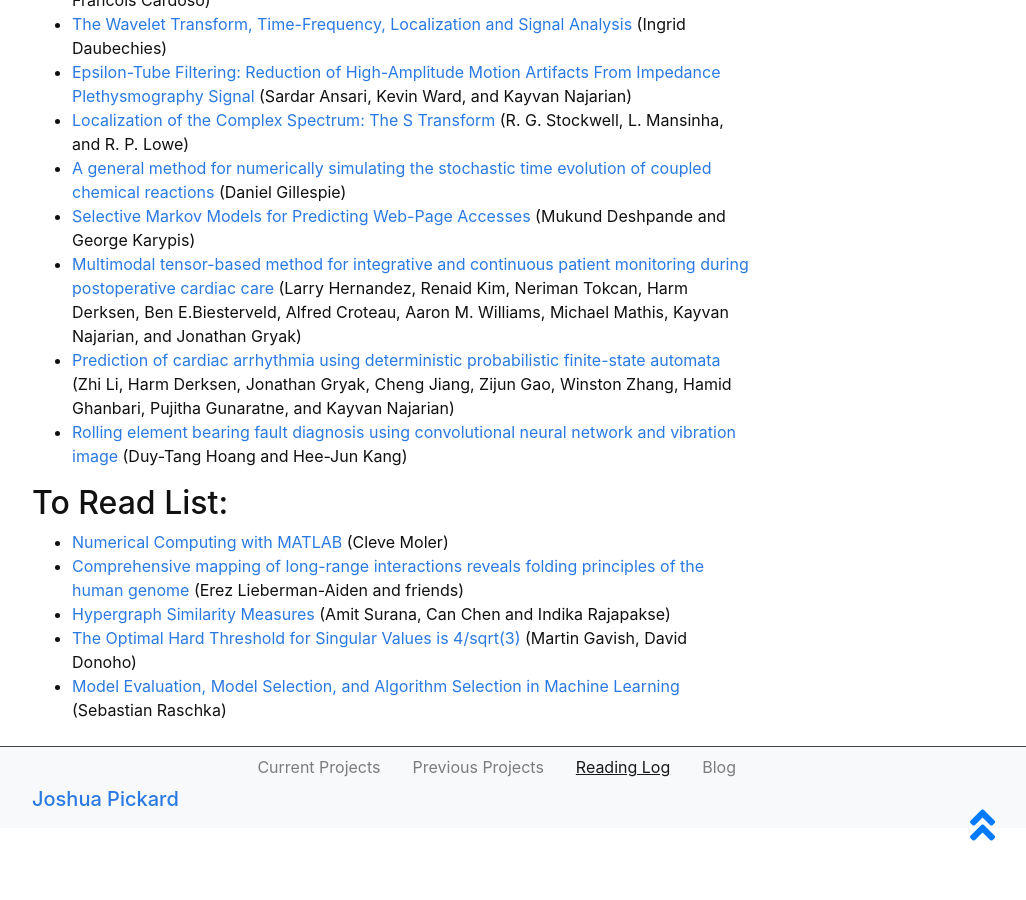
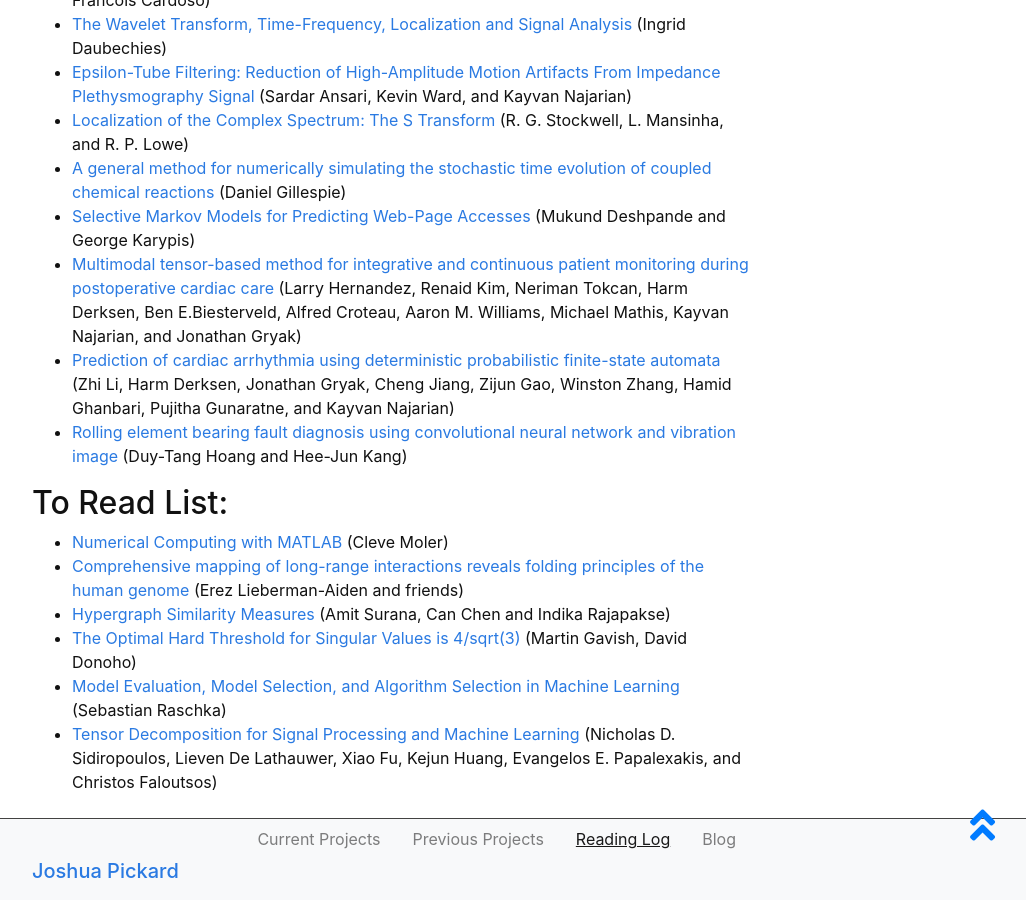
Before and after one commit to Jpickard1/jpickard1.github.io, a Jekyll site: the page built from content/3-Reading_Log.md, in a window 1280 px wide and 900 px high, scrolled down 627 px. Shown: the whole window, without its empty margins (248-1274 px from the left). Built offline with Jekyll 4.4.1, drawn with Linux system fonts in a browser that asks for light colours.

Commit message:
Update 3-Reading_Log.md

```diff
--- a/content/3-Reading_Log.md
+++ b/content/3-Reading_Log.md
@@ -35,3 +35,5 @@ description: >
 - [Hypergraph Similarity Measures](https://drive.google.com/file/d/1nnG30anFDVJnVE-T5ai80dPaVMjIGWgz/view) (Amit Surana, Can Chen and Indika Rajapakse)
 - [The Optimal Hard Threshold for Singular Values is 4/sqrt(3)](https://drive.google.com/file/d/1MAKkzKU9BJlD-pEJ__4e9jRmKvLhiDyq/view) (Martin Gavish, David Donoho)
 - [Model Evaluation, Model Selection, and Algorithm Selection in Machine Learning](https://arxiv.org/abs/1811.12808) (Sebastian Raschka)
+- [Tensor Decomposition for Signal Processing and Machine Learning](https://arxiv.org/pdf/1607.01668.pdf) (Nicholas D. Sidiropoulos,  Lieven De Lathauwer, Xiao Fu, Kejun
+Huang,  Evangelos E. Papalexakis, and Christos Faloutsos)
```
